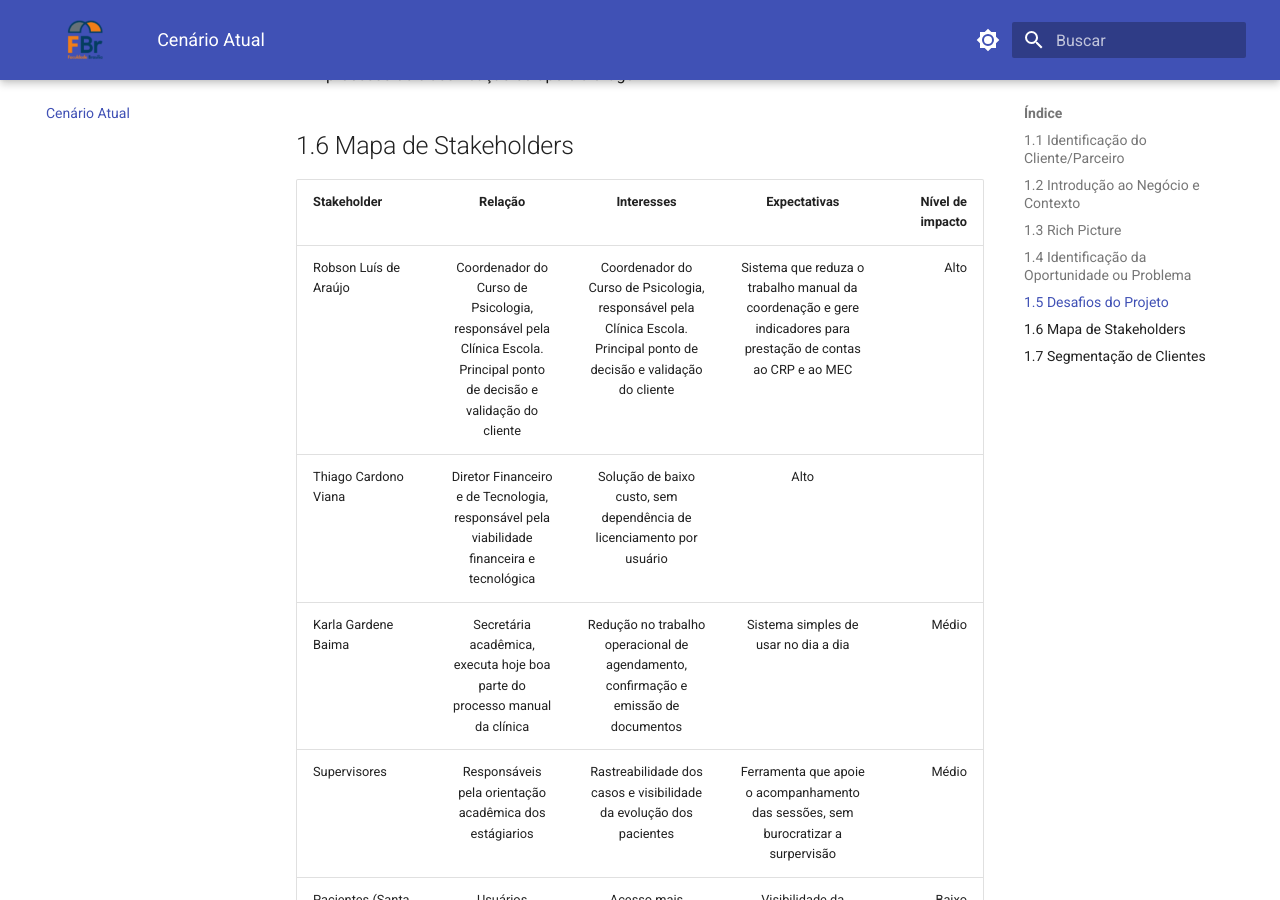
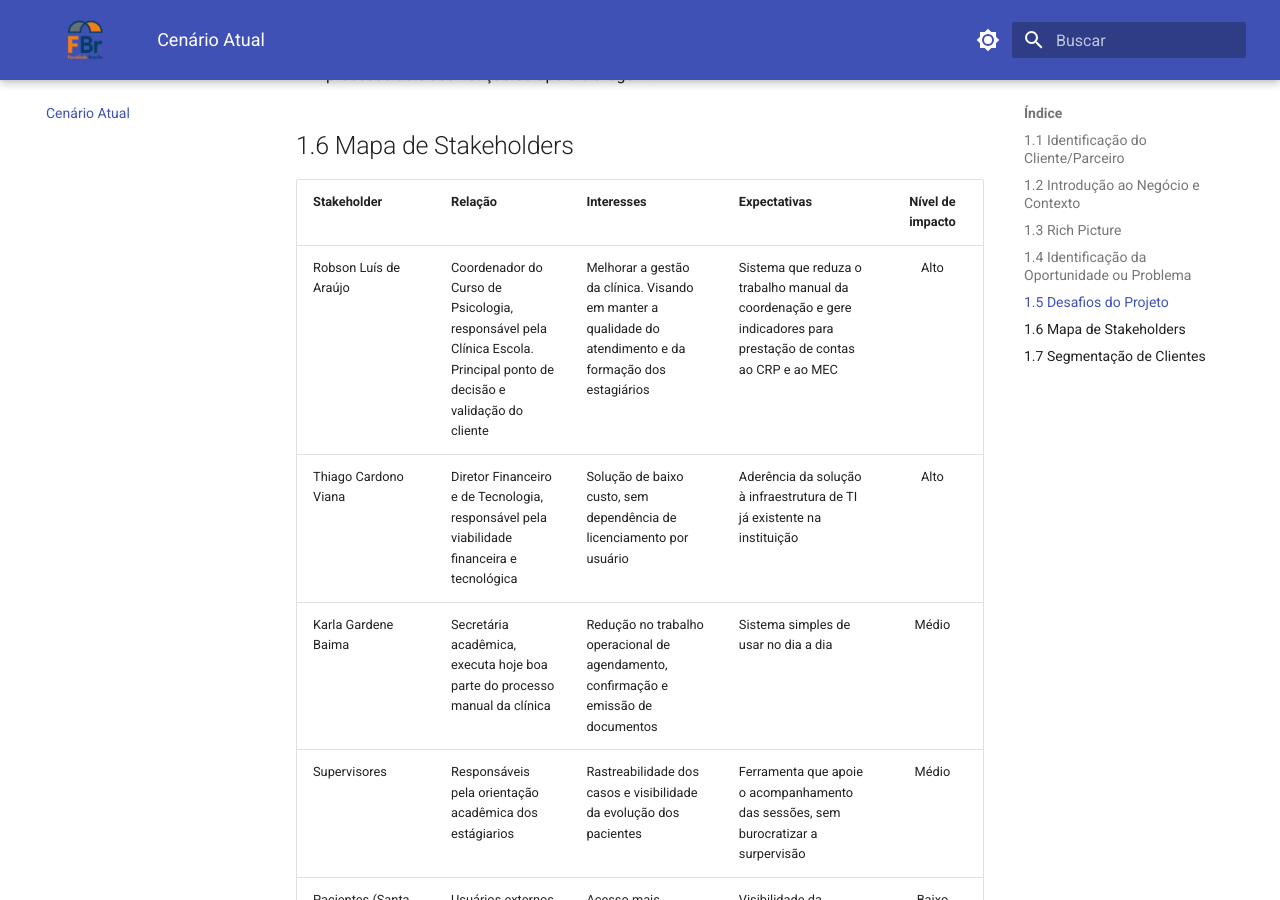
Before and after one commit to mdsreq-fga-unb/REQ-2026.2-T02-ClinicaEscolaFBr, an MkDocs documentation site: the page built from docs/cenario-atual.md, in a window 1280 px wide and 900 px high, scrolled down 4663 px. Built offline with MkDocs 1.6.1 and Material for MkDocs 9.7.7, drawn with Linux system fonts in a browser that asks for light colours.

Commit message:
docs: Correção de erros no ponto 1.6

```diff
--- a/docs/cenario-atual.md
+++ b/docs/cenario-atual.md
@@ -84,9 +84,9 @@ Os principais desafios identificados junto ao cliente envolvem aspectos técnico
 ## 1.6 Mapa de Stakeholders
 
 | Stakeholder | Relação | Interesses | Expectativas | Nível de impacto |
-| :--- | :---: | :---: | :---: | ---: |
-| Robson Luís de Araújo | Coordenador do Curso de Psicologia, responsável pela Clínica Escola. Principal ponto de decisão e validação do cliente | Coordenador do Curso de Psicologia, responsável pela Clínica Escola. Principal ponto de decisão e validação do cliente | Sistema que reduza o trabalho manual da coordenação e gere indicadores para prestação de contas ao CRP e ao MEC | Alto |
-| Thiago Cardono Viana | Diretor Financeiro e de Tecnologia, responsável pela viabilidade financeira e tecnológica | Solução de baixo custo, sem dependência de licenciamento por usuário | Alto |
+| --- | --- | --- | --- | :---: |
+| Robson Luís de Araújo | Coordenador do Curso de Psicologia, responsável pela Clínica Escola. Principal ponto de decisão e validação do cliente | Melhorar a gestão da clínica. Visando em manter a qualidade do atendimento e da formação dos estagiários  | Sistema que reduza o trabalho manual da coordenação e gere indicadores para prestação de contas ao CRP e ao MEC | Alto |
+| Thiago Cardono Viana | Diretor Financeiro e de Tecnologia, responsável pela viabilidade financeira e tecnológica | Solução de baixo custo, sem dependência de licenciamento por usuário | Aderência da solução à infraestrutura de TI já existente na instituição | Alto |
 | Karla Gardene Baima | Secretária acadêmica, executa hoje boa parte do processo manual da clínica | Redução no trabalho operacional de agendamento, confirmação e emissão de documentos | Sistema simples de usar no dia a dia | Médio |
 | Supervisores | Responsáveis pela orientação acadêmica dos estágiarios | Rastreabilidade dos casos e visibilidade da evolução dos pacientes | Ferramenta que apoie o acompanhamento das sessões, sem burocratizar a surpervisão | Médio |
 | Pacientes (Santa Maria e entorno) | Usuários externos que se inscrevem à iniciativa | Acesso mais simples, rápido e transparente ao atendimento psicológico gratuito | Visibilidade da posição na fila de inscrição, confirmação de presença | Baixo |
```
